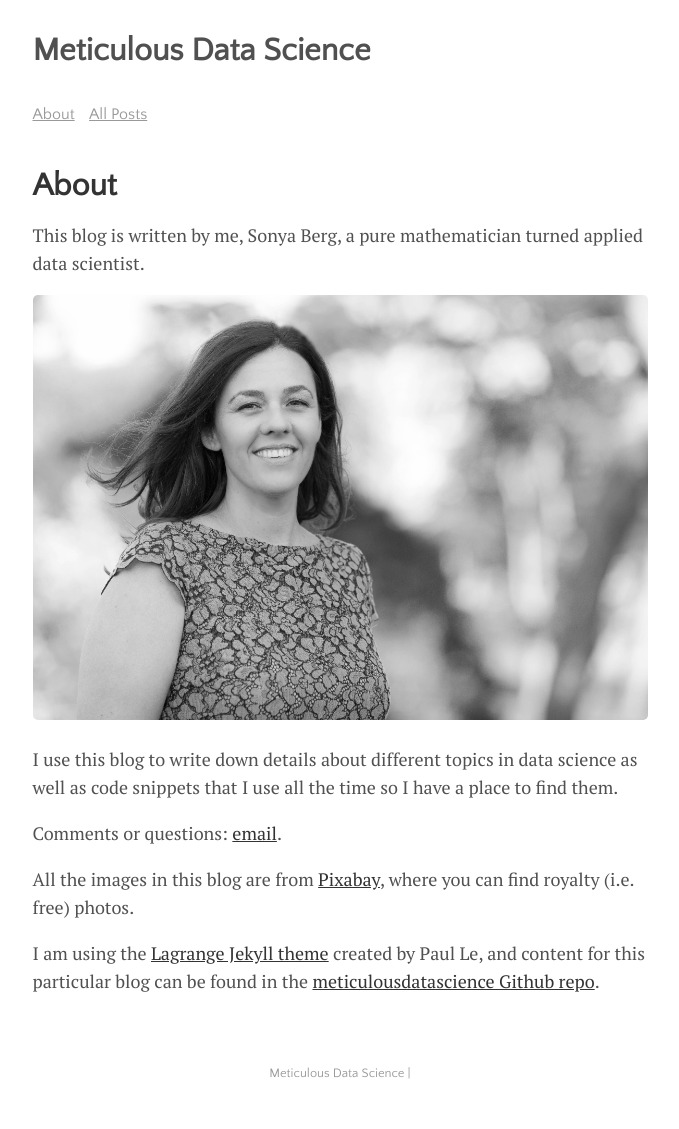
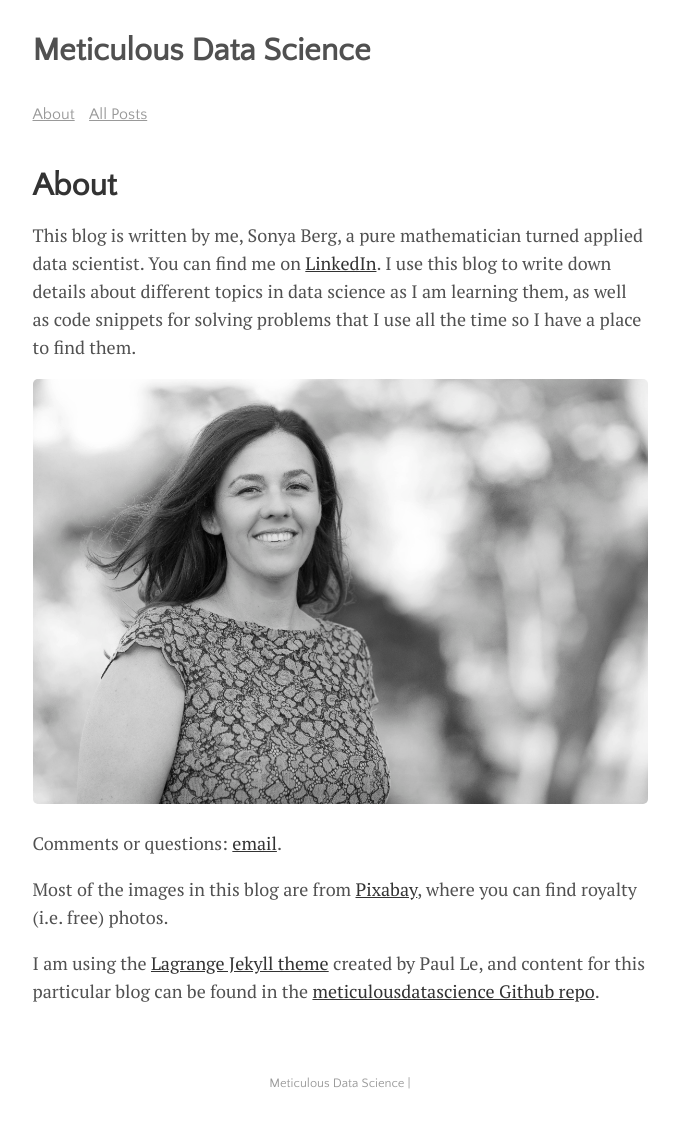
Before and after one commit to meticulousdatascience/mds-blog, a Jekyll site: the page built from menu/about.md, in a window 1280 px wide. Shown: the whole page, without its empty margins (300-979 px from the left). Built offline with Jekyll 4.4.1, drawn with Linux system fonts in a browser that asks for light colours.

Commit message:
add linkedin

```diff
--- a/menu/about.md
+++ b/menu/about.md
@@ -3,14 +3,12 @@ layout: page
 title: About
 ---
 
-This blog is written by me, Sonya Berg, a pure mathematician turned applied data scientist.
+This blog is written by me, Sonya Berg, a pure mathematician turned applied data scientist. You can find me on [LinkedIn](https://www.linkedin.com/in/sonyaberg/). I use this blog to write down details about different topics in data science as I am learning them, as well as code snippets for solving problems that I use all the time so I have a place to find them.
 
 ![Me](https://meticulousdatascience.com/assets/img/blackwhiteprof.jpg)
 
-I use this blog to write down details about different topics in data science as well as code snippets that I use all the time so I have a place to find them.
-
 Comments or questions: [email](&#109;&#97;&#105;&#108;&#116;&#111;&#58;&#109;&#101;&#116;&#105;&#99;&#117;&#108;&#111;&#117;&#115;&#100;&#97;&#116;&#97;&#115;&#99;&#105;&#101;&#110;&#99;&#101;&#64;&#103;&#109;&#97;&#105;&#108;&#46;&#99;&#111;&#109;).
 
-All the images in this blog are from [Pixabay](https://pixabay.com/), where you can find royalty (i.e. free) photos.
+Most of the images in this blog are from [Pixabay](https://pixabay.com/), where you can find royalty (i.e. free) photos.
 
 I am using the [Lagrange Jekyll theme](https://lenpaul.github.io/Lagrange/) created by Paul Le, and content for this particular blog can be found in the [meticulousdatascience Github repo](https://github.com/meticulousdatascience).
```
